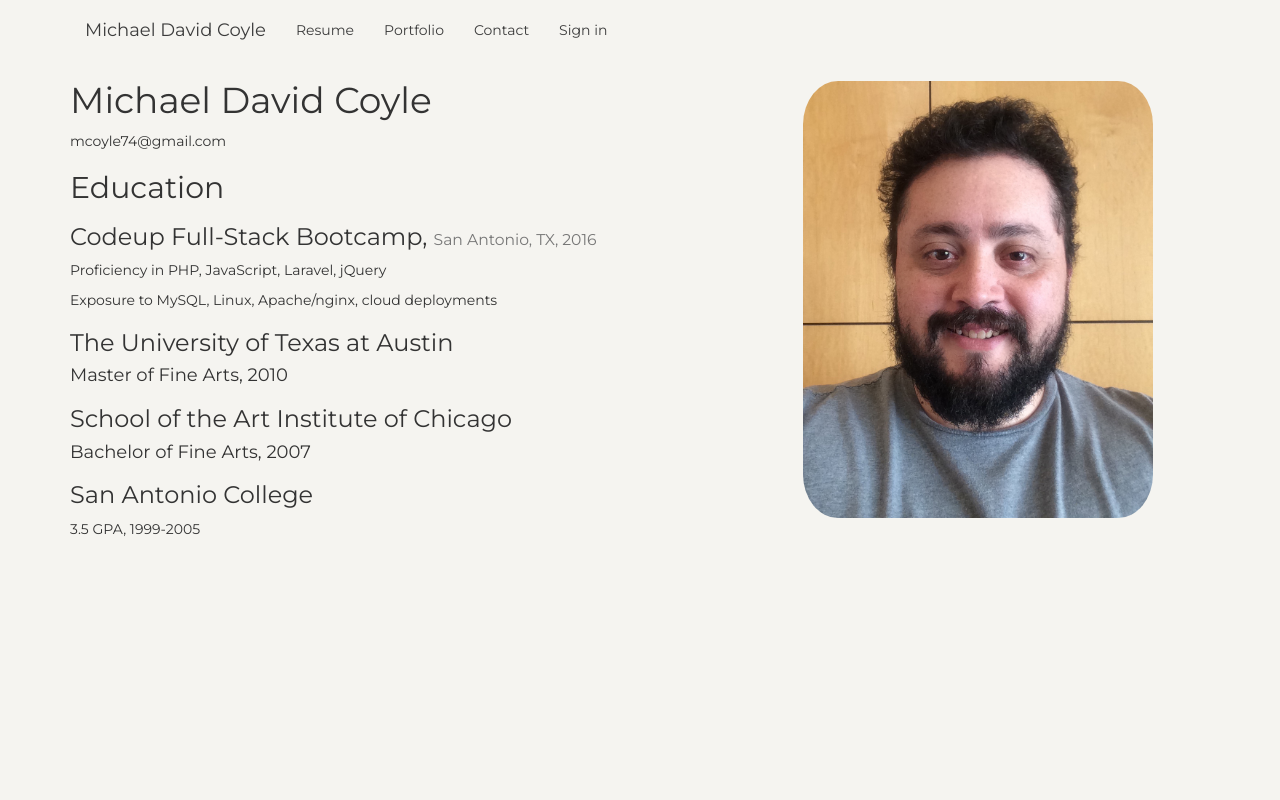
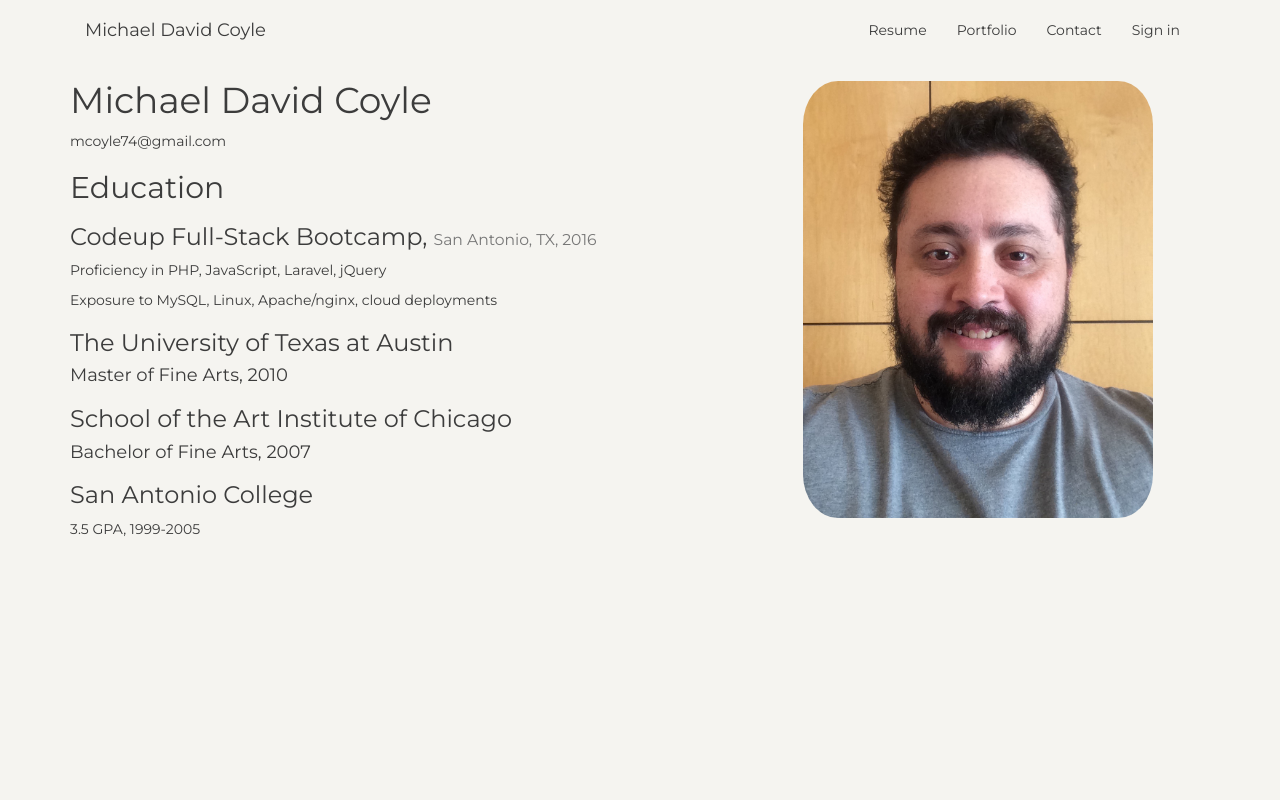
Before and after one commit to mcoyle74/personal-site.dev, a PHP site: page /resume.html in a window 1280 px wide. Run offline with PHP 8.4, Linux system fonts and the light colour scheme; some libraries are stand-ins or nearby versions.

Commit message:
Synced all navbars, adding class navbar-right to right-justify links.

```diff
--- a/public/contact.php
+++ b/public/contact.php
@@ -26,12 +26,14 @@
 <body>
 	<nav class="container navbar navbar-static-top">
 		<a class="navbar-brand" href="/index.html">Michael David Coyle</a>
+		<div class="collapse navbar-collapse navbar-right" id="mdc-navbar">
 			<ul class="nav navbar-nav">
 				<li><a href="/resume.html" id="resume">Resume</a></li>
-			<li><a href="portfolio.php" id="portfolio">Portfolio</a></li>
+				<li><a href="/portfolio.php" id="portfolio">Portfolio</a></li>
 				<li><a href="/contact.php" id="contact">Contact</a></li>
 				<li><a href="/login.php" id="login">Sign in</a></li>
 			</ul>
+		</div>
 	</nav>
 	<div class="container">
 		<h2>Contact Form</h2>
--- a/public/css/style-main.css
+++ b/public/css/style-main.css
@@ -6,6 +6,7 @@ body {
 	min-height: 100%;
 	font-family: 'Montserrat', sans-serif;
 	background-color: #f5f4f0;
+	color: #3c3c3c;
 }
 
 nav {
--- a/public/index.html
+++ b/public/index.html
@@ -24,7 +24,7 @@
 <body>
 	<nav class="container navbar navbar-static-top">
 		<a class="navbar-brand" href="/index.html">Michael David Coyle</a>
-		<div class="collapse navbar-collapse" id="mdc-navbar">
+		<div class="collapse navbar-collapse navbar-right" id="mdc-navbar">
 			<ul class="nav navbar-nav">
 				<li><a href="/resume.html" id="resume">Resume</a></li>
 				<li><a href="/portfolio.php" id="portfolio">Portfolio</a></li>
--- a/public/login.php
+++ b/public/login.php
@@ -23,12 +23,14 @@
 <body>
 	<nav class="container navbar navbar-static-top">
 		<a class="navbar-brand" href="/index.html">Michael David Coyle</a>
+		<div class="collapse navbar-collapse navbar-right" id="mdc-navbar">
 			<ul class="nav navbar-nav">
 				<li><a href="/resume.html" id="resume">Resume</a></li>
 				<li><a href="/portfolio.php" id="portfolio">Portfolio</a></li>
 				<li><a href="/contact.php" id="contact">Contact</a></li>
 				<li><a href="/login.php" id="login">Sign in</a></li>
 			</ul>
+		</div>
 	</nav>
 	<div class="container">
 		<h2>Login</h2>
--- a/public/resume.html
+++ b/public/resume.html
@@ -18,12 +18,14 @@
 <body>
 	<nav class="container navbar navbar-static-top">
 		<a class="navbar-brand" href="/index.html">Michael David Coyle</a>
-		<ul class="nav navbar-nav navbar-left">
-			<li><a href="/resume.html" id="resume">Resume</a></li>
-			<li><a href="/portfolio.php" id="portfolio">Portfolio</a></li>
-			<li><a href="/contact.php" id="contact">Contact</a></li>
-			<li><a href="/login.php" id="login">Sign in</a></li>
-		</ul>
+		<div class="collapse navbar-collapse navbar-right" id="mdc-navbar">
+			<ul class="nav navbar-nav">
+				<li><a href="/resume.html" id="resume">Resume</a></li>
+				<li><a href="/portfolio.php" id="portfolio">Portfolio</a></li>
+				<li><a href="/contact.php" id="contact">Contact</a></li>
+				<li><a href="/login.php" id="login">Sign in</a></li>
+			</ul>
+		</div>
 	</nav>
 	<div class="container">
 		<img src="/img/coyle-resume.jpg" class="profile-pic" alt="Michael Coyle Profile Picture">
```
Also changed, not shown: public/portfolio.php (+8 -6 lines). Lines whose indentation alone changed are shown as unchanged.
